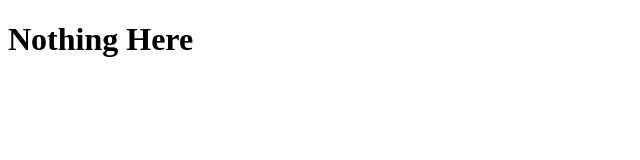
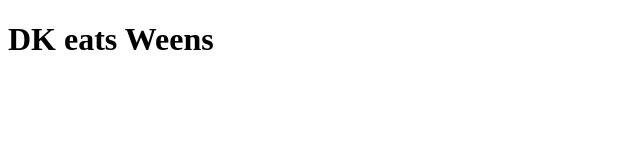
Before and after one commit to Psyclin/zasamale, a plain HTML site: page index.html in a window 1280 px wide. Shown: the whole page, without its empty margins (0-640 px from the left). Drawn offline with Linux system fonts and the light colour scheme.

Commit message:
Update index.html

```diff
--- a/index.html
+++ b/index.html
@@ -9,7 +9,7 @@
         <link rel="stylesheet" href="">
     </head>
     <body>
-        <h1> Nothing Here </h1>
+        <h1> DK eats Weens </h1>
         <script src="" async defer></script>
     </body>
 </html>
```
